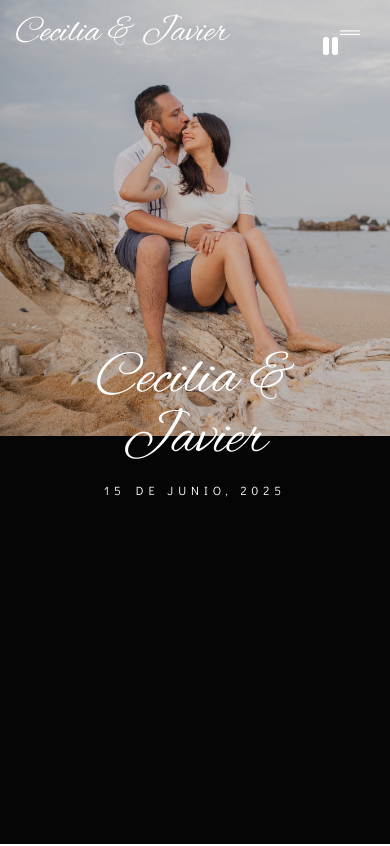
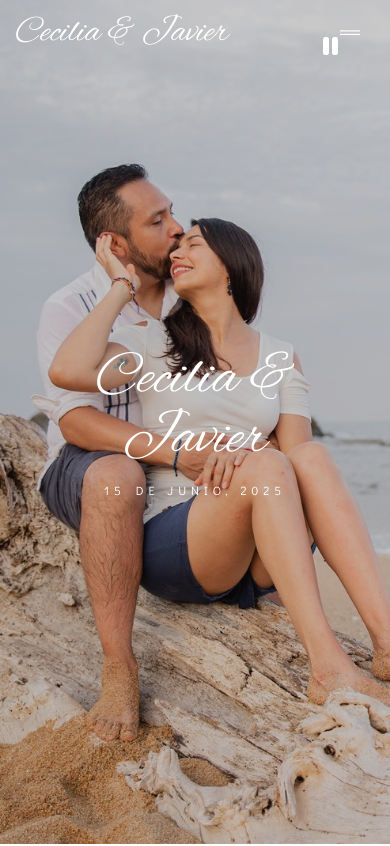
Before and after one commit to PacoJavoMx/cecijaviporsiempre, a plain HTML site: page index.html in a window 390 px wide. Shown: the top 846 px of the page. Drawn offline with Linux system fonts and the light colour scheme.

Commit message:
actualizando slider

```diff
--- a/css/style.css
+++ b/css/style.css
@@ -865,12 +865,12 @@ color: #b08c3e;
     min-height: 100vh;
 }
 
-/* Para móviles */
+/* Para móviles - cubrir toda la pantalla también */
 @media screen and (max-width: 768px) {
     .mary-hero .flexslider .slides li {
-        background-size: contain;
-        background-position: top center;
-        background-color: #000; /* opcional */
+        background-size: cover;
+        background-position: center top;
+        min-height: 100vh;
     }
 }
 
```
